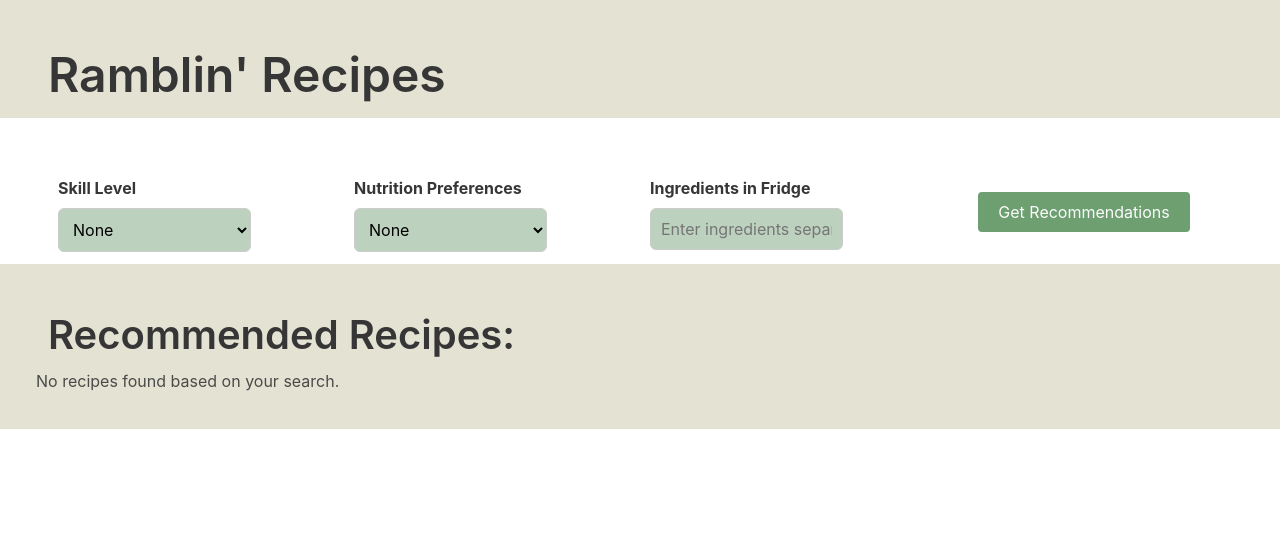
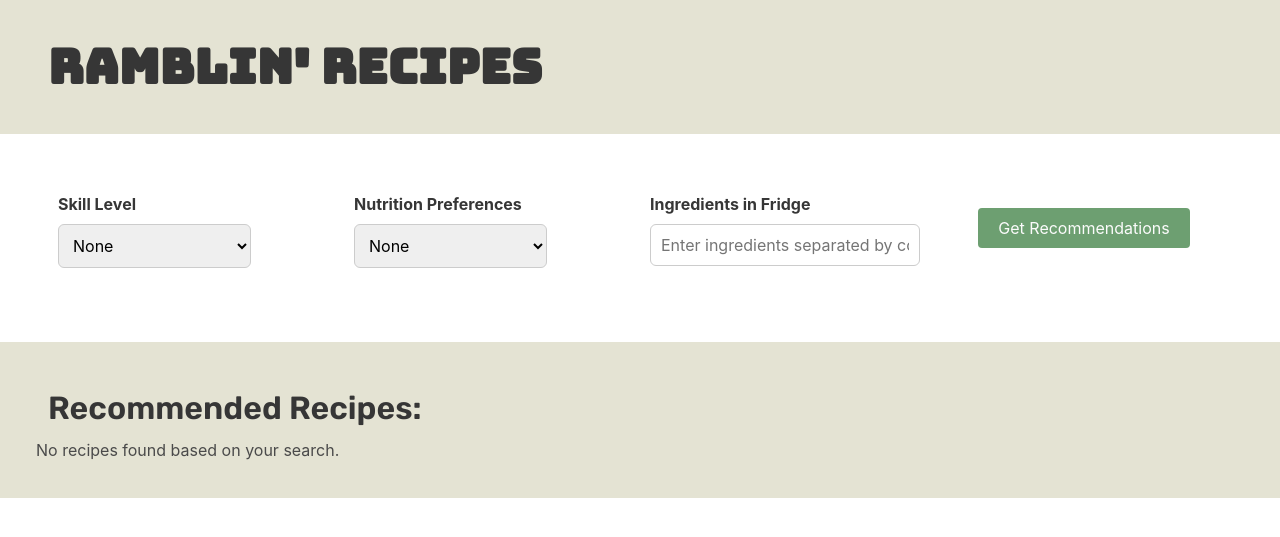
Before and after one commit to marziahislam/recipe_recs, a Django app: page / in a window 1280 px wide. Shown: the top 537 px of the page. Run offline with Django 5.2, Linux system fonts and the light colour scheme.

Commit message:
fonts and formatting

```diff
--- a/home/static/css/custom.css
+++ b/home/static/css/custom.css
@@ -3,12 +3,14 @@ body {
 }
 
 .custom-title-padding {
-    padding-bottom: 1rem;
+    padding-bottom: 40px;
     background-color: #E4E3D3;
+    padding-top: 40px;
+
 }
 
 .custom-form-padding {
-
+    padding-bottom: 110px;
 }
 
 .custom-results-padding {
@@ -50,6 +52,10 @@ body {
     padding: 10px;
 }
 
+.text-field {
+    width: 140%
+}
+
 .control input,
 .control select {
     width: 70%; /* Full width */
@@ -57,7 +63,6 @@ body {
     border: 1px solid #ccc; /* Light border */
     border-radius: 6px; /* Rounded corners */
     font-size: 16px; /* Font size */
-    background-color: #bdd1bf; /* Background color */
     transition: border-color 0.3s; /* Smooth transition */
 }
 
@@ -85,3 +90,18 @@ body {
 }
 
 /* beep */
+
+.is-1 {
+    font-family: "Bungee", sans-serif;
+}
+
+a{
+    color: #567f59;
+}
+a:hover{
+    color: #446646;
+}
+
+.is-3{
+    font-family: "Rubik", sans-serif;
+}
--- a/home/templates/home/index.html
+++ b/home/templates/home/index.html
@@ -1,4 +1,4 @@
-<!-- home/index.html -->
+
 {% load static %}
 
 <!DOCTYPE html>
@@ -10,30 +10,34 @@
     <title>Ramblin' Recipes</title>
     <link rel="stylesheet" href="https://cdn.jsdelivr.net/npm/bulma@0.9.3/css/bulma.min.css">
     <link rel="stylesheet" href="{% static 'css/custom.css' %}">
+
+    <link rel="preconnect" href="https://fonts.googleapis.com">
+    <link rel="preconnect" href="https://fonts.gstatic.com" crossorigin>
+    <link href="https://fonts.googleapis.com/css2?family=Bungee&family=Rubik:ital,wght@0,300..900;1,300..900&display=swap" rel="stylesheet">
 </head>
 <body>
     <section class="section custom-title-padding">
-        <h1 class="title is-1">Ramblin' Recipes</h1>
+        <div class = ".bungee-regular">
+            <h1 class="title is-1">Ramblin' Recipes</h1>
+        </div>
     </section>
 
     <section class="section custom-form-padding">
-        <!-- Display form errors (if any) -->
         {% if form.errors %}
             <div class="notification is-danger">
-                <p><strong>Error:</strong> Please fix the following issues:</p>
+                <p><strong>Error:</strong></p>
                 <ul>
                     {% for field, errors in form.errors.items %}
-                        <li>{{ field.label }}: {{ errors }}</li>
+                        <li>{{ field.label }} {{ errors }}</li>
                     {% endfor %}
                 </ul>
             </div>
         {% endif %}
 
-        <!-- Display the search form -->
+
         <form method="POST">
             {% csrf_token %}
 
-            <!-- For each form field, wrap it in a field and control container -->
             <div class="field">
                 <label class="label">{{ form.skill_level.label }}</label>
                 <div class="control">
@@ -50,15 +54,16 @@
 
             <div class="field">
                 <label class="label">{{ form.ingredients.label }}</label>
+                <div class = "text-field">
                 <div class="control">
                     {{ form.ingredients }}
                 </div>
+                </div>
             </div>
 
-            <!-- Submit button -->
             <div class="field">
                 <div class="control" style="display: flex; justify-content: center;">
-                    <button type="submit" class="button is-primary">Get Recommendations</button>
+                        <button type="submit" class="button is-primary">Get Recommendations</button>
                 </div>
             </div>
         </form>
@@ -66,12 +71,12 @@
     </section>
 
     <section class="section custom-results-padding">
-        <h2 class="title is-2">Recommended Recipes:</h2>
+        <h2 class="title is-3">Recommended Recipes:</h2>
         <div class="columns is-multiline">
             {% if recipes %}
                 {% for recipe in recipes %}
                     <div class="column is-half">
-                        <div class="card"> <!-- Set a fixed height -->
+                        <div class="card">
                             <div class="card-content">
                                 <p class="title is-4">
                                     <a href="{{ recipe.sourceUrl }}" target="_blank">{{ recipe.title }}</a>
```
